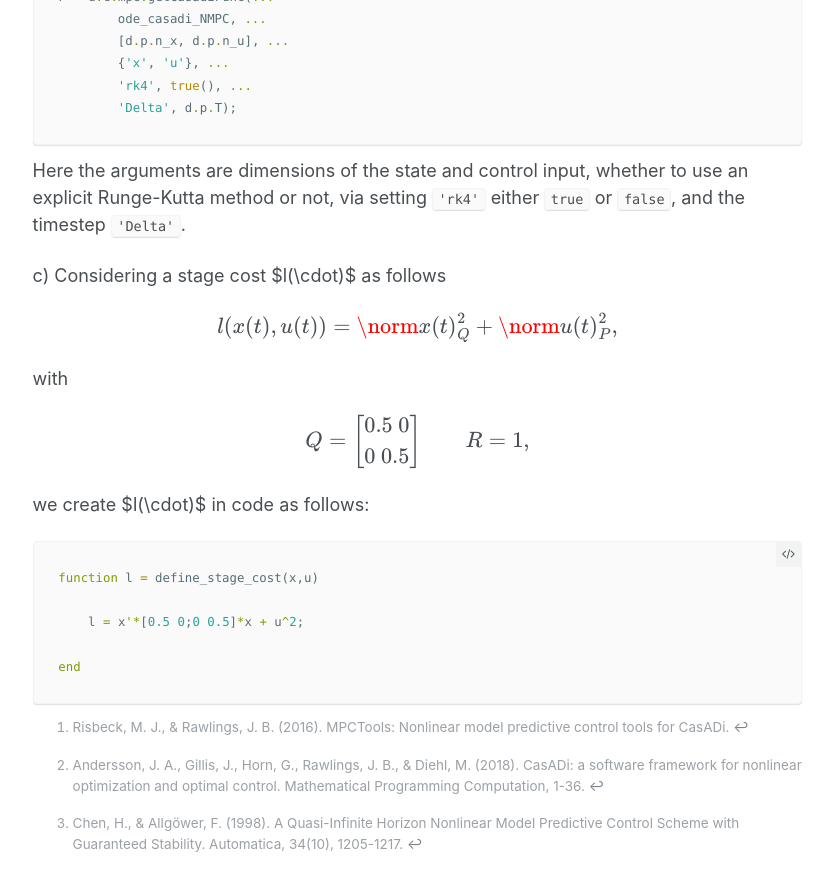
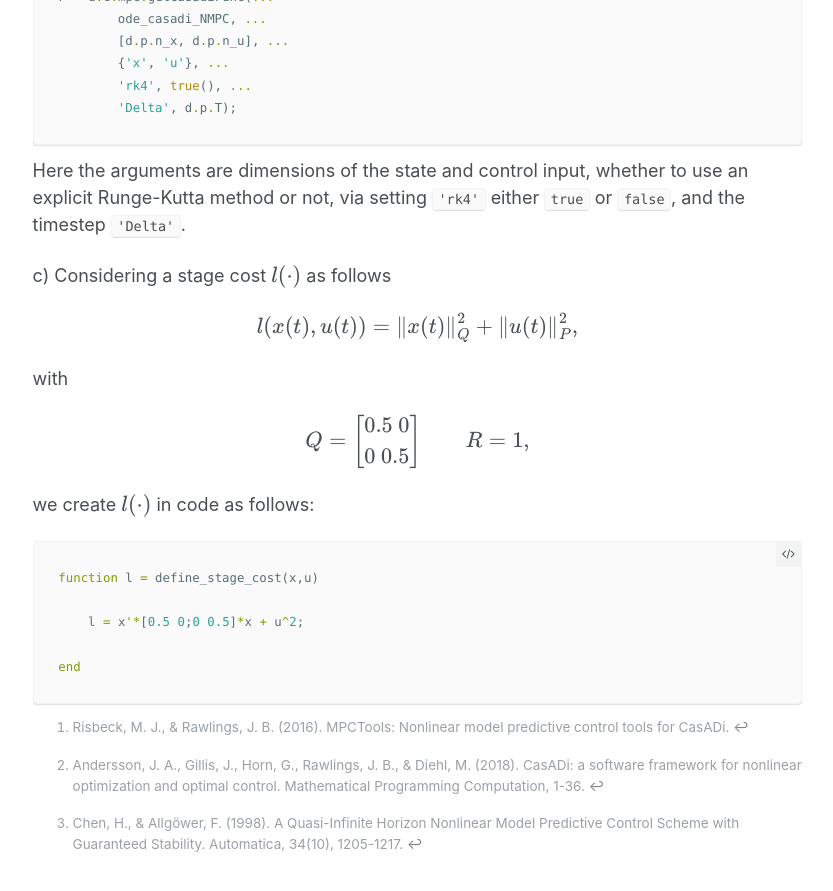
Before and after one commit to sirmatel/sirmatel.github.io, a Jekyll site: the page built from _posts/tutorials/2019-03-06-standardmpc.md, in a window 1280 px wide and 900 px high, scrolled down 3157 px. Shown: the top 891 px of the window, without its empty margins (249-1082 px from the left). Built offline with Jekyll 4.4.1, drawn with Linux system fonts in a browser that asks for light colours; formulas are drawn with MathJax 3; comment, search, counter and statistics services are not loaded.

Commit message:
Update 2019-03-06-standardmpc.md

`````diff
--- a/_posts/tutorials/2019-03-06-standardmpc.md
+++ b/_posts/tutorials/2019-03-06-standardmpc.md
@@ -129,11 +129,11 @@ F = d.c.mpc.getCasadiFunc(...
 ````
 Here the arguments are dimensions of the state and control input, whether to use an explicit Runge-Kutta method or not, via setting ````'rk4'```` either ````true```` or ````false````, and the timestep ````'Delta'````.
 
-c) Considering a stage cost $l(\cdot)$ as follows
+c) Considering a stage cost $$l(\cdot)$$ as follows
 
 $$
 \begin{equation}
-l(x(t),u(t)) = \norm{x(t)}^2_Q + \norm{u(t)}^2_P,
+l(x(t),u(t)) = \left\lVert x(t) \right\rVert^2_Q + \left\lVert u(t) \right\rVert^2_P,
 \end{equation}
 $$
 
@@ -148,7 +148,7 @@ Q = \begin{bmatrix}
 \end{equation}
 $$
 
-we create $l(\cdot)$ in code as follows:
+we create $$l(\cdot)$$ in code as follows:
 ````matlab
 function l = define_stage_cost(x,u)
 
`````
